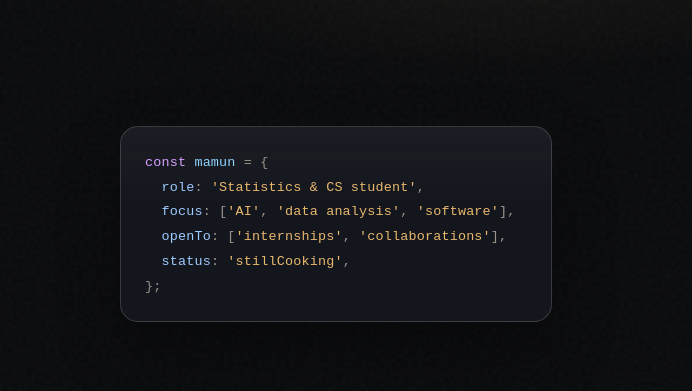
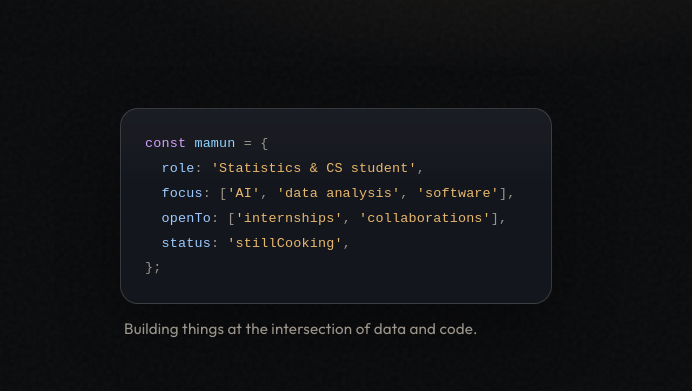
Before and after one commit to mamun-abdu/mamunabdu.com, a plain HTML site: page index.html in a window 1280 px wide. Shown: the part 139-530 px from the top of the page, 588-1280 px from the left. Drawn offline with Linux system fonts and the light colour scheme; no server answers.

Commit message:
Add caption under code card

```diff
--- a/index.html
+++ b/index.html
@@ -78,12 +78,15 @@
         </div>
       </div>
 
+      <div class="code-wrap">
       <pre class="code-card" tabindex="0" aria-label="A short profile, written as a JavaScript object"><code><span class="kw">const</span> <span class="id">mamun</span> <span class="op">=</span> <span class="p">{</span>
   <span class="key">role</span><span class="p">:</span> <span class="str">'Statistics &amp; CS student'</span><span class="p">,</span>
   <span class="key">focus</span><span class="p">:</span> <span class="p">[</span><span class="str">'AI'</span><span class="p">,</span> <span class="str">'data analysis'</span><span class="p">,</span> <span class="str">'software'</span><span class="p">],</span>
   <span class="key">openTo</span><span class="p">:</span> <span class="p">[</span><span class="str">'internships'</span><span class="p">,</span> <span class="str">'collaborations'</span><span class="p">],</span>
   <span class="key">status</span><span class="p">:</span> <span class="str">'stillCooking'</span><span class="p">,</span>
 <span class="p">};</span></code></pre>
+        <p class="code-caption">Building things at the intersection of data and code.</p>
+      </div>
     </section>
 
     <section class="skills reveal" aria-label="Skills">
--- a/styles.css
+++ b/styles.css
@@ -319,6 +319,17 @@ main {
 
 .socials-lg a {
   padding: 0.55rem 1rem;
+}
+
+.code-wrap {
+  min-width: 0;
+}
+
+.code-caption {
+  margin: 0.9rem 0.25rem 0;
+  color: var(--muted);
+  font-size: 0.95rem;
+  line-height: 1.5;
 }
 
 .code-card {
```
